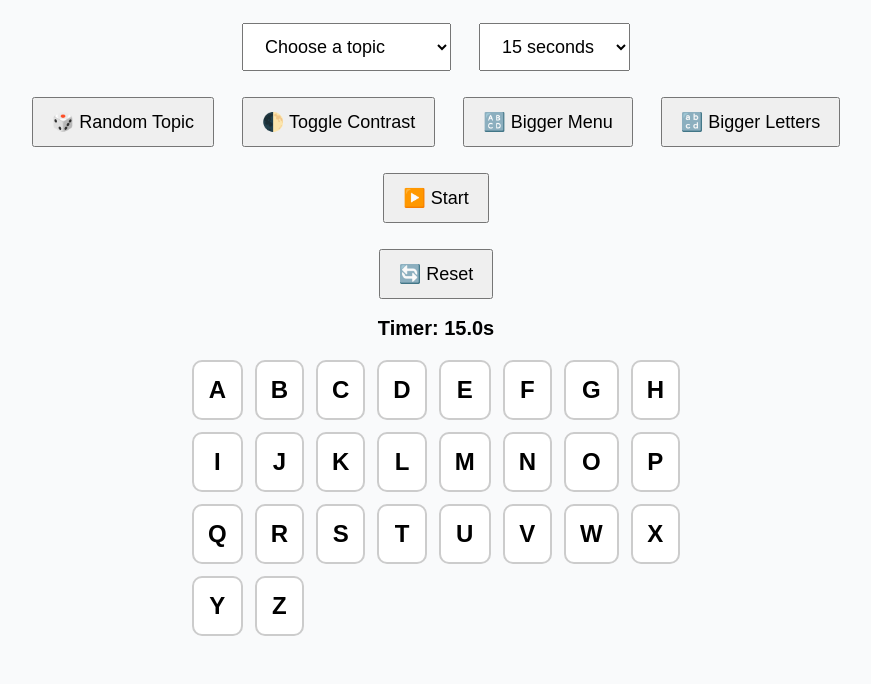
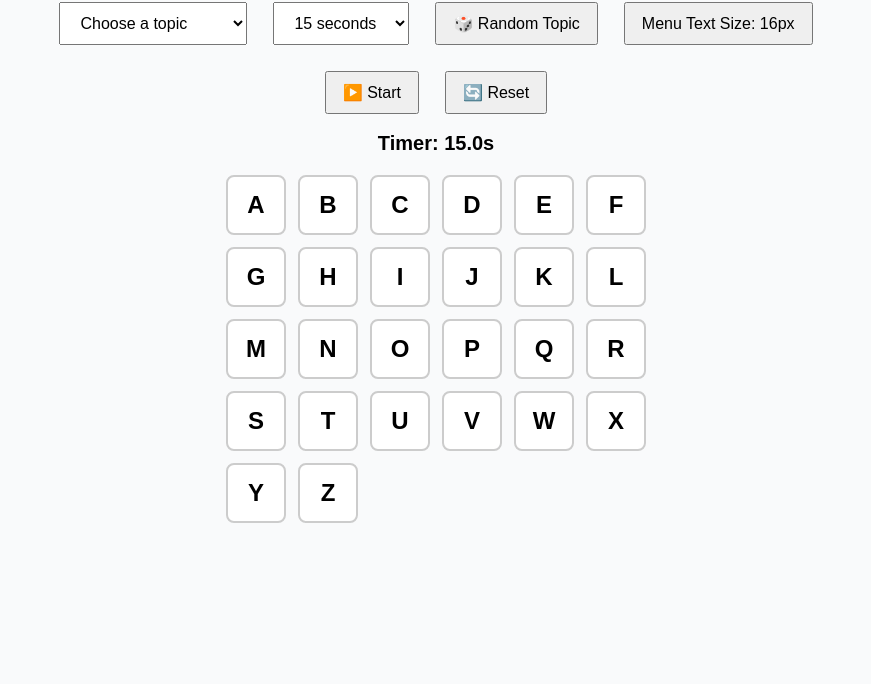
Before and after one commit to RozApps/Letter-Rush, a plain HTML site: page index.html in a window 1280 px wide. Shown: the part 120-804 px from the top of the page, without its empty margins (204-1075 px from the left). Drawn offline with Linux system fonts and the light colour scheme.

Commit message:
Update index v1.html
menu size toggle

```diff
--- a/index.html
+++ b/index.html
@@ -4,46 +4,47 @@
     <base target="_top">
     <title>Letter Rush</title>
     <style>
+      :root {
+        --menu-size: 16px;
+      }
+
       body {
         font-family: sans-serif;
         padding: 20px;
         text-align: center;
         background: #f9fafb;
-        transition: background-color 0.3s, color 0.3s;
       }
+
       h1 {
-        font-size: 48px;
+        font-size: 36px;
         margin-bottom: 20px;
       }
+
       select, button {
-        padding: 12px 18px;
+        padding: 10px 16px;
         margin: 8px;
-        font-size: 18px;
+        font-size: var(--menu-size);
       }
-      .button-row {
-        display: flex;
-        justify-content: center;
-        flex-wrap: wrap;
-        gap: 12px;
-        margin: 10px 0;
-      }
+
       .grid {
         display: grid;
-        grid-template-columns: repeat(8, 1fr);
+        grid-template-columns: repeat(auto-fill, minmax(50px, 1fr));
         gap: 12px;
         justify-content: center;
+        max-width: 420px;
         margin: 20px auto;
-        max-width: 480px;
       }
+
       .letter {
         padding: 14px;
         border: 2px solid #ccc;
-        border-radius: 10px;
-        font-size: var(--letter-font-size, 24px);
+        border-radius: 8px;
+        font-size: var(--letter-size, 24px);
         font-weight: bold;
         background: white;
         cursor: pointer;
       }
+
       .letter.used {
         background: #e2e8f0;
         color: #999;
@@ -51,15 +52,21 @@
         text-decoration: line-through;
         cursor: not-allowed;
       }
+
       #timer {
         font-size: 20px;
         margin-top: 10px;
         font-weight: bold;
       }
-      .high-contrast {
-        background-color: black;
-        color: yellow;
+
+      .button-row {
+        display: flex;
+        justify-content: center;
+        flex-wrap: wrap;
+        gap: 10px;
+        margin-top: 10px;
       }
+
     </style>
   </head>
   <body>
@@ -69,25 +76,20 @@
       <select id="topicSelect">
         <option value="">Choose a topic</option>
       </select>
+
       <select id="timerSelect">
         <option value="10000">10 seconds</option>
         <option value="15000" selected>15 seconds</option>
         <option value="20000">20 seconds</option>
         <option value="30000">30 seconds</option>
       </select>
-    </div>
 
-    <div class="button-row">
       <button onclick="randomTopic()">🎲 Random Topic</button>
-      <button onclick="toggleContrast()">🌓 Toggle Contrast</button>
-      <button onclick="increaseMenuSize()">🔠 Bigger Menu</button>
-      <button onclick="increaseLetterSize()">🔡 Bigger Letters</button>
+      <button onclick="toggleMenuSize()" id="menuSizeButton">Menu Text Size: 16px</button>
     </div>
 
     <div class="button-row">
       <button onclick="startRound()">▶️ Start</button>
-    </div>
-    <div class="button-row">
       <button onclick="resetLetters()">🔄 Reset</button>
     </div>
 
@@ -103,18 +105,28 @@
         'Superheroes','Foods','Desserts','Body parts','School subjects','Toys',
         'Games','Stores','Restaurants','Holidays','Tools','Weather','Emotions'
       ];
+
       let used = new Set();
       let running = false;
       let timer = null;
       let remaining = 15000;
-      let menuScale = 1;
-      let letterScale = 1;
 
       const letterGrid = document.getElementById('letterGrid');
       const timerEl = document.getElementById('timer');
       const topicDisplay = document.getElementById('topicDisplay');
       const topicSelect = document.getElementById('topicSelect');
       const timerSelect = document.getElementById('timerSelect');
+      const menuSizeButton = document.getElementById('menuSizeButton');
+
+      const menuSizes = ['16px', '20px', '24px'];
+      let menuSizeStep = 0;
+
+      function toggleMenuSize() {
+        menuSizeStep = (menuSizeStep + 1) % menuSizes.length;
+        const newSize = menuSizes[menuSizeStep];
+        document.documentElement.style.setProperty('--menu-size', newSize);
+        menuSizeButton.textContent = `Menu Text Size: ${newSize}`;
+      }
 
       TOPICS.forEach(t => {
         const opt = document.createElement('option');
@@ -130,7 +142,6 @@
           div.textContent = letter;
           div.className = 'letter';
           div.onclick = () => onLetterClick(letter, div);
-          div.style.fontSize = (24 * letterScale) + 'px';
           letterGrid.appendChild(div);
         });
       }
@@ -186,23 +197,6 @@
         }, 100);
       }
 
-      function toggleContrast() {
-        document.body.classList.toggle('high-contrast');
-      }
-
-      function increaseMenuSize() {
-        menuScale += 0.1;
-        document.querySelectorAll('select, button').forEach(el => {
-          el.style.fontSize = (18 * menuScale) + 'px';
-          el.style.padding = (12 * menuScale) + 'px ' + (18 * menuScale) + 'px';
-        });
-      }
-
-      function increaseLetterSize() {
-        letterScale += 0.1;
-        buildGrid();
-      }
-
       buildGrid();
     </script>
   </body>
```
